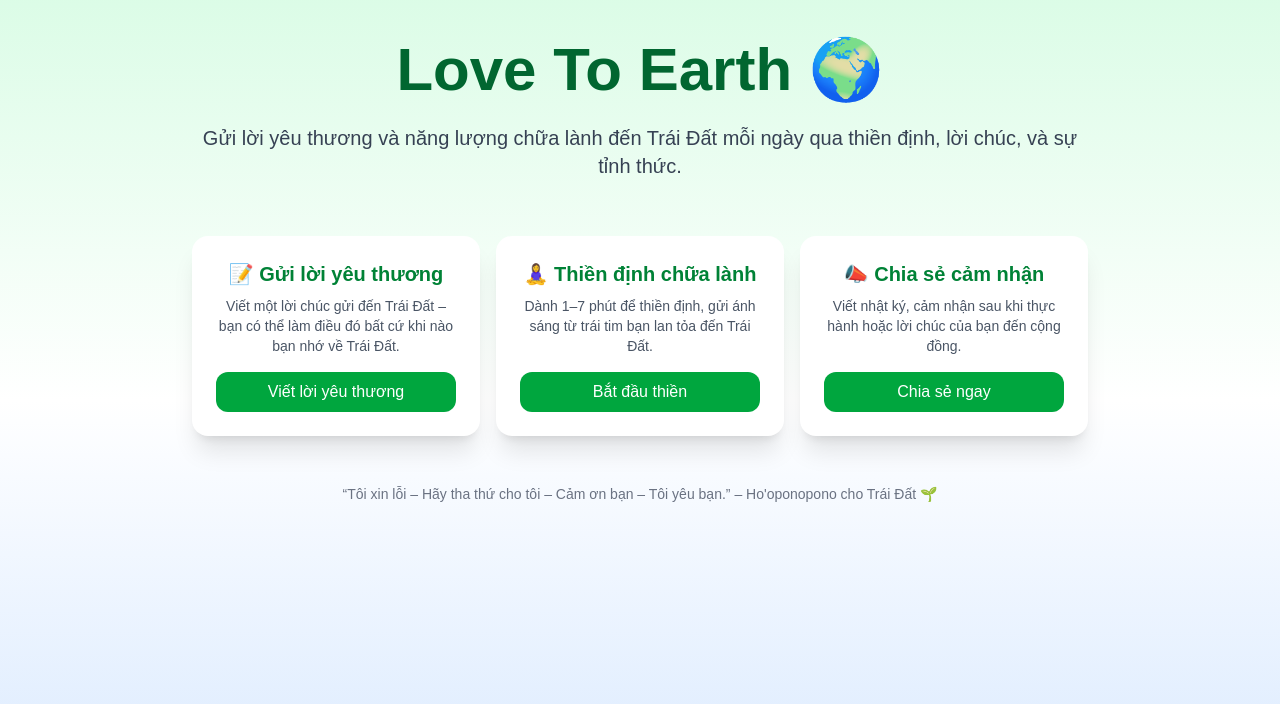
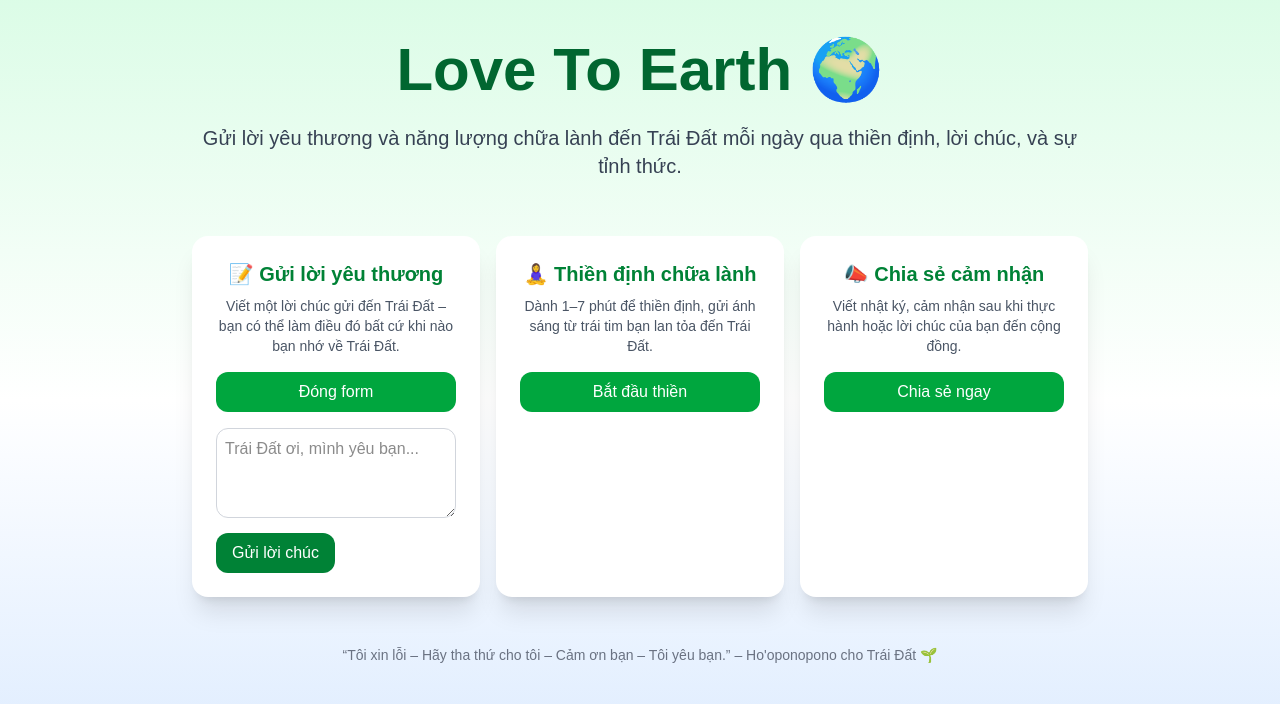
Before and after one commit to tiachop777/lovetoearth, a Next.js app: page / in a window 1280 px wide. Both pictures are taken after a click on the button "Viết lời yêu thương". Shown: the top 704 px of the page. Built offline with nearby package versions, Linux system fonts and the light colour scheme.

Commit message:
Update LoveToEarthLanding.tsx

```diff
--- a/components/LoveToEarthLanding.tsx
+++ b/components/LoveToEarthLanding.tsx
@@ -1,27 +1,62 @@
-import React from "react";
+'use client';
+import React, { useState } from 'react';
 
 export default function LoveToEarthLanding() {
+  const [showForm, setShowForm] = useState(false);
+  const [loveMessage, setLoveMessage] = useState('');
+  const [submittedMessages, setSubmittedMessages] = useState<string[]>([]);
+
+  const handleSubmit = (e: React.FormEvent) => {
+    e.preventDefault();
+    if (loveMessage.trim() !== '') {
+      setSubmittedMessages([...submittedMessages, loveMessage]);
+      setLoveMessage('');
+      setShowForm(false);
+    }
+  };
+
   return (
     <div className="min-h-screen bg-gradient-to-b from-green-100 via-white to-blue-100 p-4 md:p-10">
       <div className="max-w-4xl mx-auto text-center space-y-6">
-        <h1 className="text-4xl md:text-6xl font-bold text-green-800">
-          Love To Earth 🌍
-        </h1>
+        <h1 className="text-4xl md:text-6xl font-bold text-green-800">Love To Earth 🌍</h1>
         <p className="text-lg md:text-xl text-gray-700">
           Gửi lời yêu thương và năng lượng chữa lành đến Trái Đất mỗi ngày qua thiền định, lời chúc, và sự tỉnh thức.
         </p>
 
         <div className="grid md:grid-cols-3 gap-4 pt-8">
+          {/* Ô Gửi lời yêu thương */}
           <div className="bg-white rounded-2xl shadow-xl p-6">
             <h2 className="text-xl font-semibold text-green-700 mb-2">📝 Gửi lời yêu thương</h2>
             <p className="text-gray-600 text-sm mb-4">
               Viết một lời chúc gửi đến Trái Đất – bạn có thể làm điều đó bất cứ khi nào bạn nhớ về Trái Đất.
             </p>
-            <button className="w-full bg-green-600 text-white py-2 px-4 rounded-xl hover:bg-green-700 transition">
-              Viết lời yêu thương
+            <button
+              onClick={() => setShowForm(!showForm)}
+              className="w-full bg-green-600 text-white py-2 px-4 rounded-xl hover:bg-green-700 transition"
+            >
+              {showForm ? 'Đóng form' : 'Viết lời yêu thương'}
             </button>
+
+            {showForm && (
+              <form onSubmit={handleSubmit} className="mt-4 space-y-2 text-left">
+                <textarea
+                  value={loveMessage}
+                  onChange={(e) => setLoveMessage(e.target.value)}
+                  placeholder="Trái Đất ơi, mình yêu bạn..."
+                  className="w-full p-2 rounded-xl border border-gray-300"
+                  rows={3}
+                />
+                <button
+                  type="submit"
+                  className="bg-green-700 text-white py-2 px-4 rounded-xl hover:bg-green-800 transition"
+                >
+                  Gửi lời chúc
+                </button>
+              </form>
+            )}
           </div>
 
+          {/* Các ô còn lại giữ nguyên */}
           <div className="bg-white rounded-2xl shadow-xl p-6">
             <h2 className="text-xl font-semibold text-green-700 mb-2">🧘‍♀️ Thiền định chữa lành</h2>
             <p className="text-gray-600 text-sm mb-4">
@@ -43,6 +78,20 @@ export default function LoveToEarthLanding() {
           </div>
         </div>
 
+        {/* Danh sách lời chúc */}
+        {submittedMessages.length > 0 && (
+          <div className="mt-10 text-left max-w-xl mx-auto bg-white rounded-xl p-6 shadow-md">
+            <h3 className="text-green-700 text-xl font-bold mb-4">🌱 Những lời yêu thương đã gửi:</h3>
+            <ul className="space-y-2 text-gray-800 text-sm">
+              {submittedMessages.map((msg, idx) => (
+                <li key={idx} className="bg-green-50 p-3 rounded-xl border border-green-200">
+                  {msg}
+                </li>
+              ))}
+            </ul>
+          </div>
+        )}
+
         <p className="text-sm text-gray-500 pt-6">
           “Tôi xin lỗi – Hãy tha thứ cho tôi – Cảm ơn bạn – Tôi yêu bạn.” – Ho'oponopono cho Trái Đất 🌱
         </p>
```
